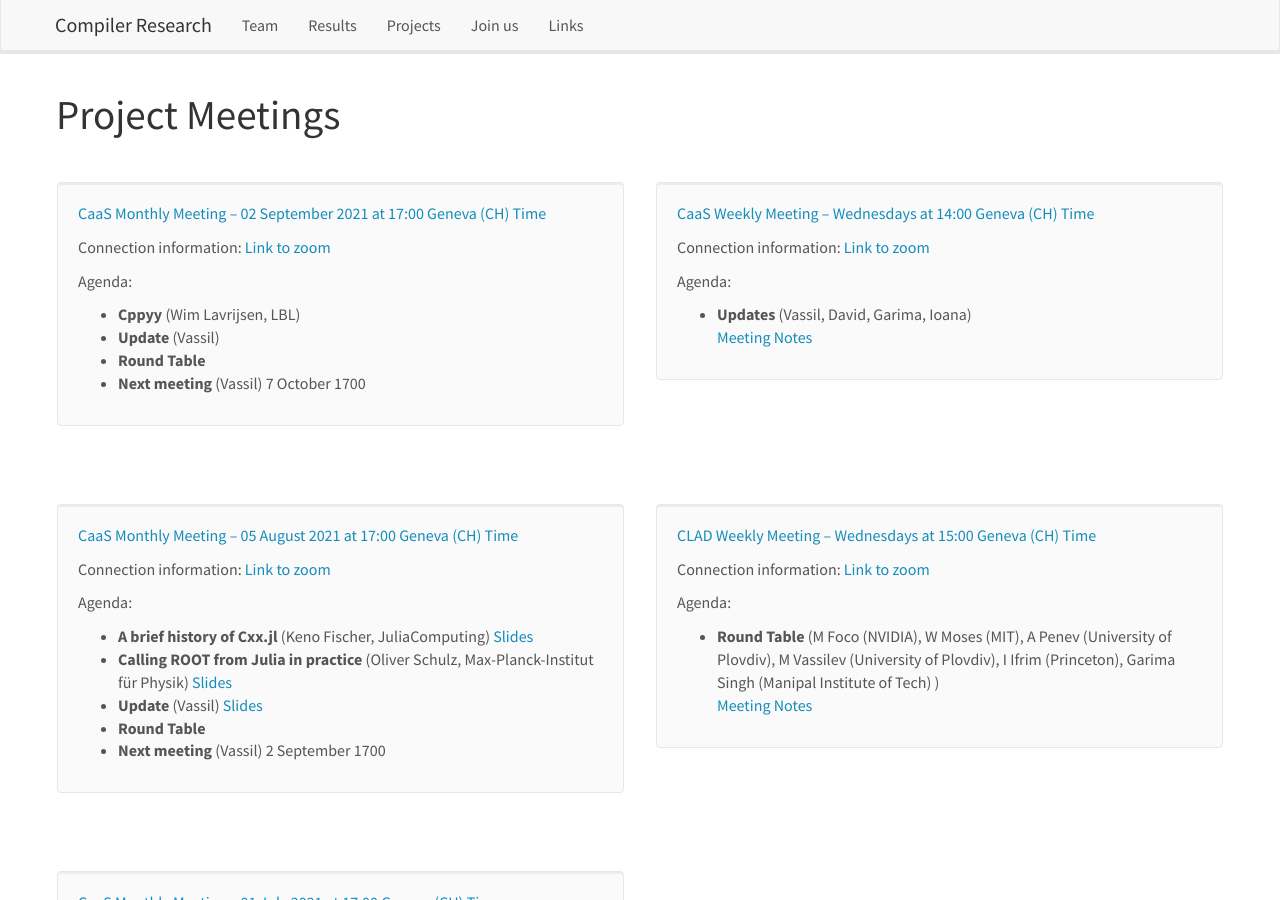
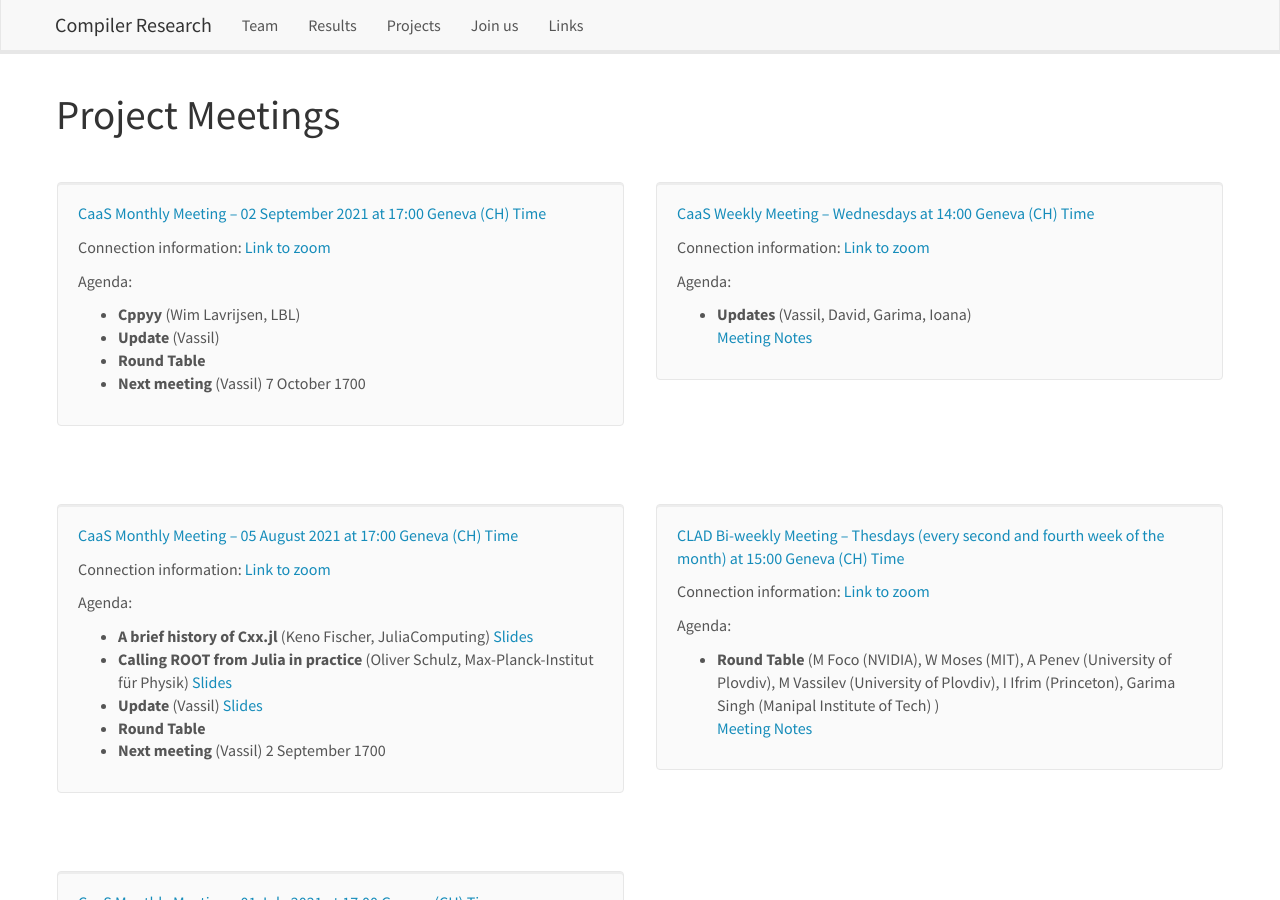
Before and after one commit to vgvassilev/clad, a Jekyll site: the page built from _pages/meetings.md, in a window 1280 px wide and 900 px high. Built offline with Jekyll 4.4.1, drawn with Linux system fonts in a browser that asks for light colours; nearby versions of some CDN libraries; a style sheet for code colours, icons or effects is not loaded.

Commit message:
Move the AD meeting

```diff
--- a/_data/standing_meetings.yml
+++ b/_data/standing_meetings.yml
@@ -7,8 +7,8 @@
       speaker: "Vassil, David, Garima, Ioana"
       link: "[Meeting Notes](https://docs.google.com/document/d/1HMUtM8rRPeTYDqsWZVD-iQityjJj9_GKgu0FHHbiBr0)"
 
-- name: "CLAD Weekly Meeting"
-  date: Wednesdays
+- name: "CLAD Bi-weekly Meeting"
+  date: Thesdays (every second and fourth week of the month)
   time_cest: "15:00"
   connect: "[Link to zoom](https://princeton.zoom.us/j/95343150679?pwd=OHFkR3FmUVNaV2V3MzVZeFJhbkJyZz09)"
   agenda:
```
